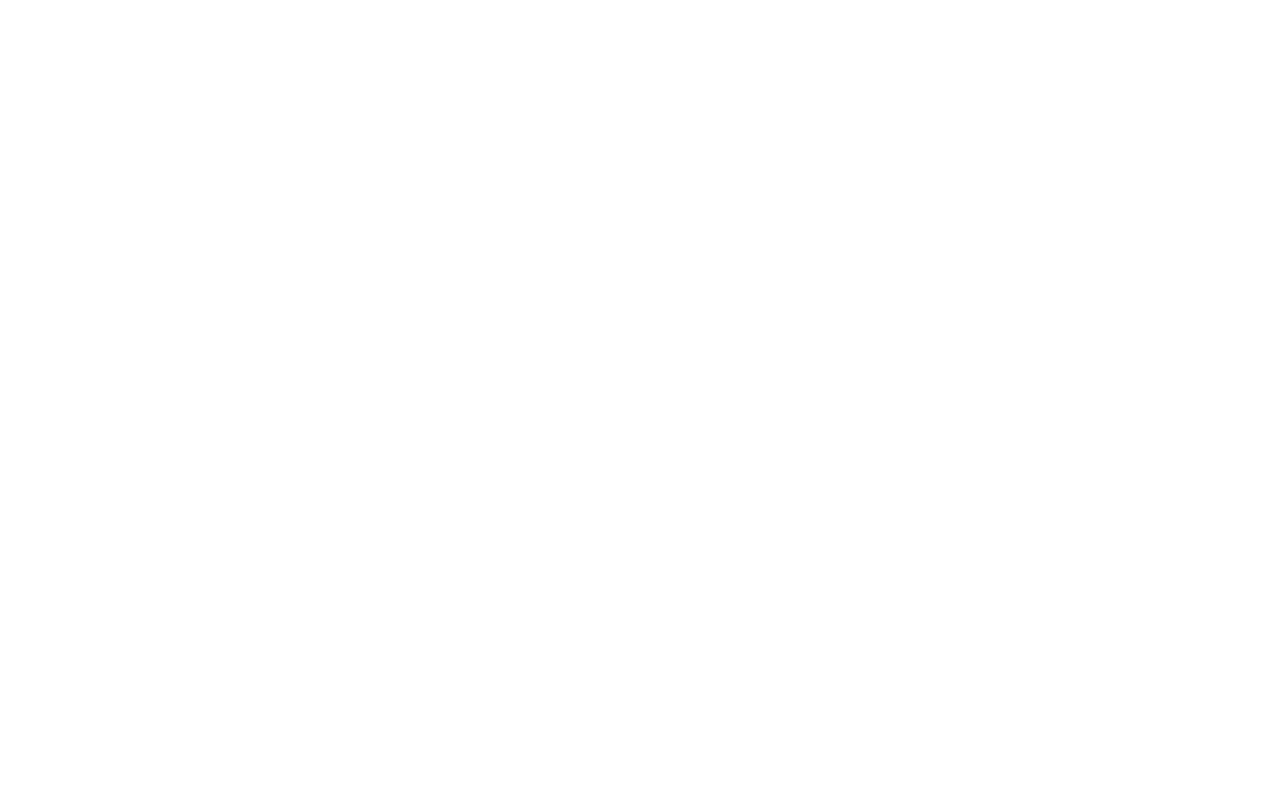
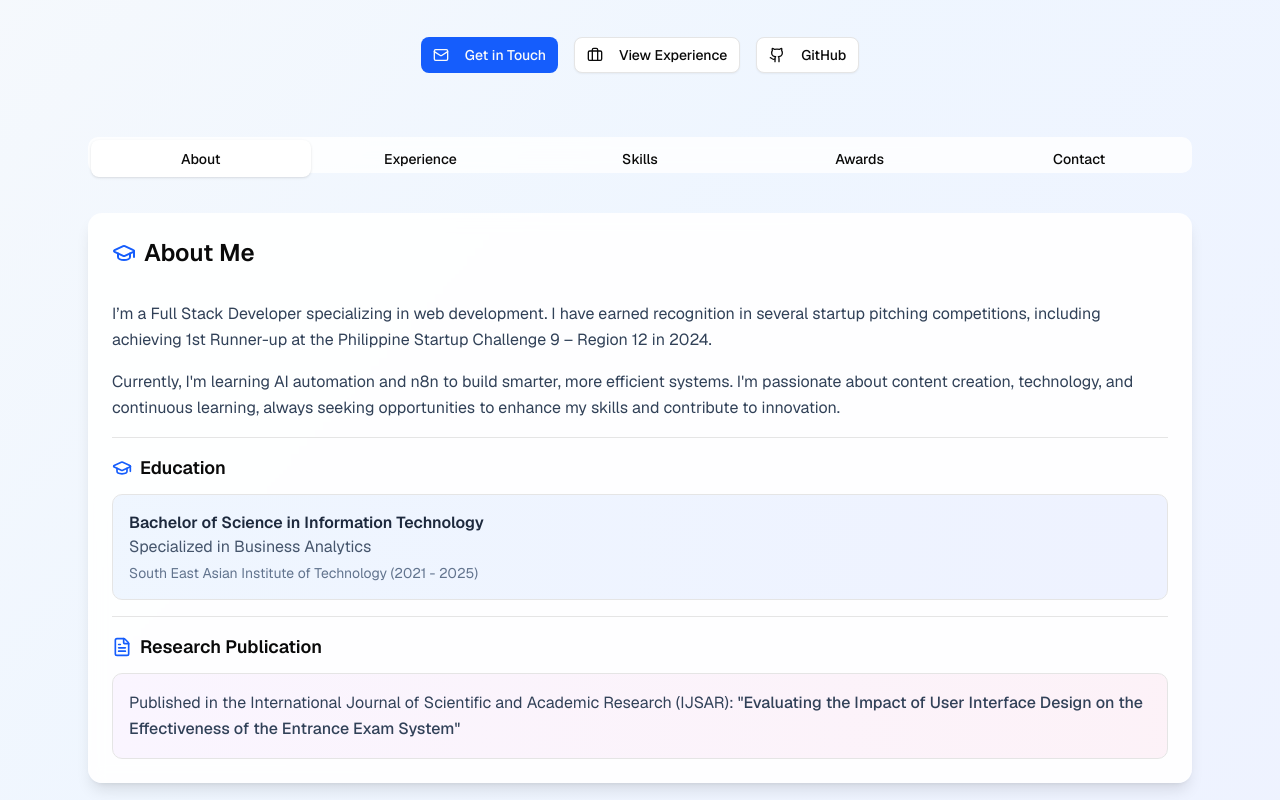
Before and after one commit to RnlTubio/my-portfolio, a Next.js app: page / in a window 1280 px wide. Before the commit this address had no page. Shown: the part 480-1280 px from the top of the page. Before the commit the page ends 800 px from the top, so only its background shows below. Built offline with nearby package versions, Linux system fonts and the light colour scheme.

Commit message:
seo changes

```diff
--- a/app/layout.tsx
+++ b/app/layout.tsx
@@ -61,7 +61,7 @@
     title: "Ronel Tubio | Full Stack Developer Portfolio",
     description:
       "Discover the works and achievements of Ronel Tubio, a full stack developer creating innovative digital solutions.",
-    url: "https://ronel-tubio-portfolio.vercel.app/my-portfolio",
+    url: "https://ronel-tubio-portfolio.vercel.app/",
     siteName: "Ronel Tubio Portfolio",
     images: [
       {
@@ -83,10 +83,10 @@
     creator: "@roneltubio", // Change to your actual Twitter handle if you have one
   },
   metadataBase: new URL(
-    "https://ronel-tubio-portfolio.vercel.app/my-portfolio"
+    "https://ronel-tubio-portfolio.vercel.app/"
   ),
   alternates: {
-    canonical: "https://ronel-tubio-portfolio.vercel.app/my-portfolio",
+    canonical: "https://ronel-tubio-portfolio.vercel.app/",
   },
 };
 
--- a/app/my-portfolio/page.tsx
+++ b/app/page.tsx
@@ -36,6 +36,7 @@
   const [mounted, setMounted] = useState(false);
 
   useEffect(() => {
+    // eslint-disable-next-line react-hooks/set-state-in-effect
     setMounted(true);
     const savedTheme = localStorage.getItem("theme");
     const prefersDark = window.matchMedia(
@@ -199,11 +200,10 @@
                     <button
                       key={item}
                       onClick={() => setActiveSection(item.toLowerCase())}
-                      className={`text-sm font-medium transition-colors hover:text-blue-600 dark:hover:text-blue-400 ${
-                        activeSection === item.toLowerCase()
-                          ? "text-blue-600 dark:text-blue-400"
-                          : "text-slate-600 dark:text-slate-300"
-                      }`}
+                      className={`text-sm font-medium transition-colors hover:text-blue-600 dark:hover:text-blue-400 ${activeSection === item.toLowerCase()
+                        ? "text-blue-600 dark:text-blue-400"
+                        : "text-slate-600 dark:text-slate-300"
+                        }`}
                       aria-current={
                         activeSection === item.toLowerCase()
                           ? "page"
@@ -367,8 +367,8 @@
                     Philippine Startup Challenge 9 – Region 12 in 2024.
                   </p>
                   <p className="text-slate-700 dark:text-slate-300 leading-relaxed">
-                    Currently, I'm learning AI automation and n8n to build
-                    smarter, more efficient systems. I'm passionate about
+                    Currently, I&apos;m learning AI automation and n8n to build
+                    smarter, more efficient systems. I&apos;m passionate about
                     content creation, technology, and continuous learning,
                     always seeking opportunities to enhance my skills and
                     contribute to innovation.
@@ -410,8 +410,8 @@
                         Academic Research (IJSAR):
                         <span className="font-medium">
                           {" "}
-                          "Evaluating the Impact of User Interface Design on the
-                          Effectiveness of the Entrance Exam System"
+                          &quot;Evaluating the Impact of User Interface Design on the
+                          Effectiveness of the Entrance Exam System&quot;
                         </span>
                       </a>
                     </div>
--- a/app/sitemap.ts
+++ b/app/sitemap.ts
@@ -1,7 +1,7 @@
 import { MetadataRoute } from 'next'
 
 export default function sitemap(): MetadataRoute.Sitemap {
-    const baseUrl = 'https://ronel-tubio-portfolio.vercel.app/my-portfolio'
+    const baseUrl = 'https://ronel-tubio-portfolio.vercel.app'
 
     return [
         {
--- a/components/json-ld.tsx
+++ b/components/json-ld.tsx
@@ -5,7 +5,7 @@
         name: "Ronel Formarejo Tubio",
         alternateName: "Ronel Tubio",
         description: "Full Stack Developer passionate about building modern, efficient, and innovative web applications.",
-        url: "https://ronel-tubio-portfolio.vercel.app/my-portfolio",
+        url: "https://ronel-tubio-portfolio.vercel.app/",
         jobTitle: "Full Stack Developer",
         knowsAbout: [
             "Web Development",
@@ -19,10 +19,9 @@
             "PHP Development"
         ],
         sameAs: [
-            // Add your social media profiles here
-            // "https://github.com/yourusername",
-            // "https://linkedin.com/in/yourusername",
-            // "https://twitter.com/yourusername",
+            "https://github.com/RnlTubio",
+            "https://www.facebook.com/ronel.ftubio",
+            "https://www.linkedin.com/in/ronel-tubio/"
         ],
         worksFor: {
             "@type": "Organization",
--- a/next.config.ts
+++ b/next.config.ts
@@ -1,15 +1,6 @@
 import type { NextConfig } from "next";
 
-const nextConfig = {
-  async redirects() {
-    return [
-      {
-        source: "/",
-        destination: "/my-portfolio",
-        permanent: true,
-      },
-    ];
-  },
+const nextConfig: NextConfig = {
   images: {
     qualities: [75, 90],
   },
```
Also changed, not shown: build-output.txt (added), public/robots.txt, tsc-output.txt (added).
